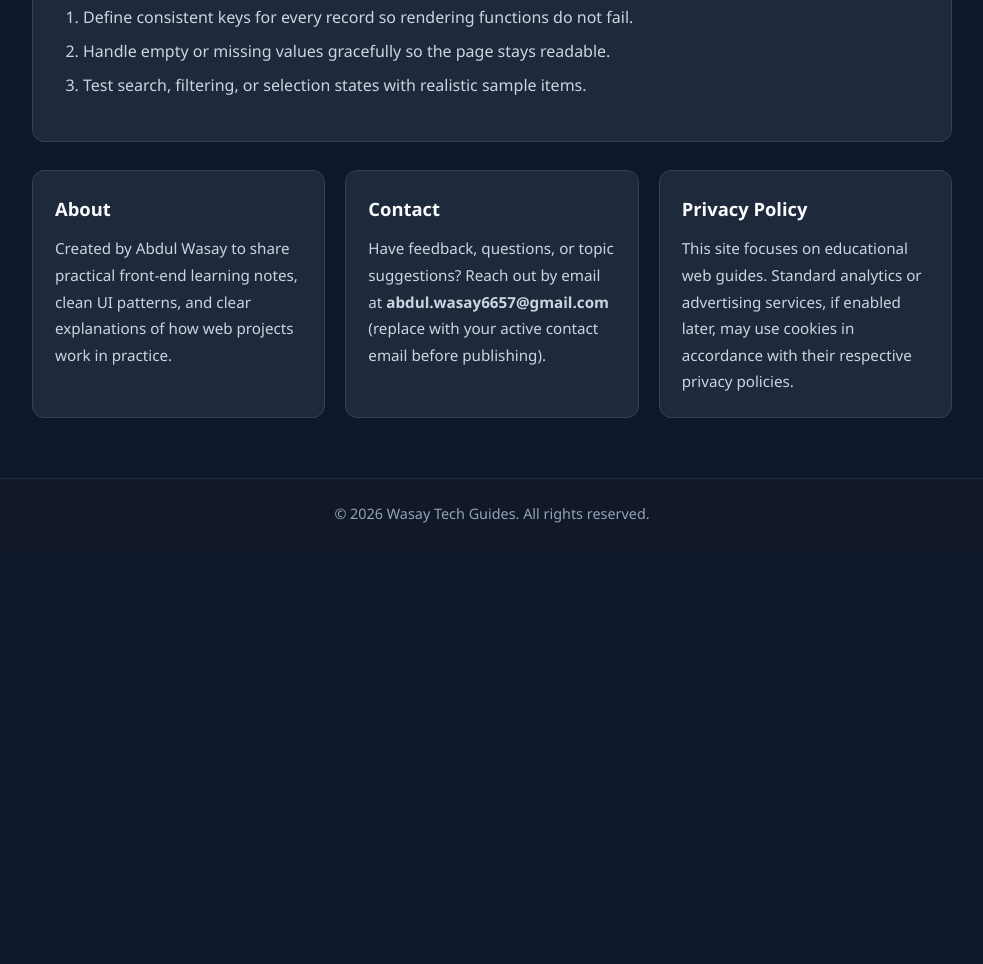
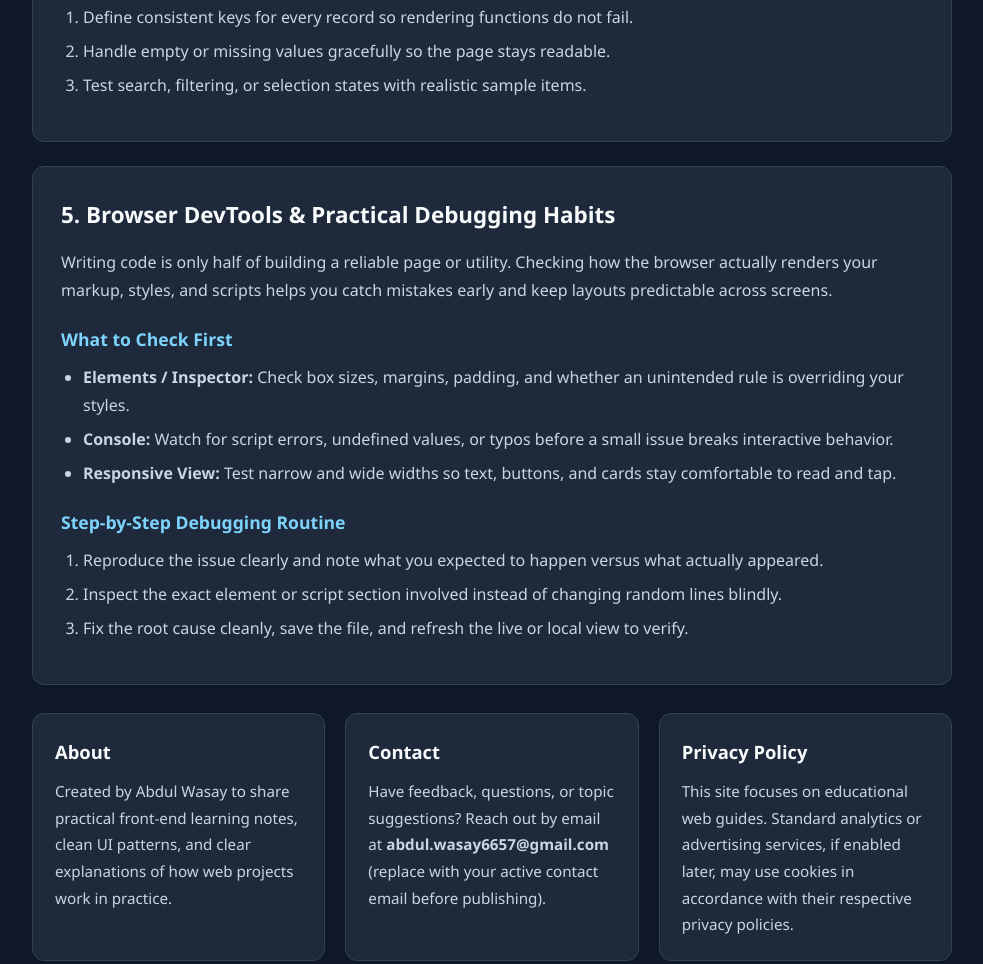
Before and after one commit to abdulwasay6657-hub/wasay-guides, a plain HTML site: page index.html in a window 1280 px wide. Shown: the part 2616-3580 px from the top of the page, without its empty margins (148-1131 px from the left). Before the commit the page ends 3164 px from the top, so only its background shows below. Drawn offline with Linux system fonts and the light colour scheme.

Commit message:
Add files via upload

```diff
--- a/index.html
+++ b/index.html
@@ -286,6 +286,26 @@
         <li>Test search, filtering, or selection states with realistic sample items.</li>
       </ol>
     </article>
+    <article class="article-card" id="devtools-debugging-guide">
+          <h2>5. Browser DevTools &amp; Practical Debugging Habits</h2>
+          <p>
+            Writing code is only half of building a reliable page or utility. Checking how the browser actually renders your markup, styles, and scripts helps you catch mistakes early and keep layouts predictable across screens.
+          </p>
+
+          <h3>What to Check First</h3>
+          <ul>
+            <li><strong>Elements / Inspector:</strong> Check box sizes, margins, padding, and whether an unintended rule is overriding your styles.</li>
+            <li><strong>Console:</strong> Watch for script errors, undefined values, or typos before a small issue breaks interactive behavior.</li>
+            <li><strong>Responsive View:</strong> Test narrow and wide widths so text, buttons, and cards stay comfortable to read and tap.</li>
+          </ul>
+
+          <h3>Step-by-Step Debugging Routine</h3>
+          <ol>
+            <li>Reproduce the issue clearly and note what you expected to happen versus what actually appeared.</li>
+            <li>Inspect the exact element or script section involved instead of changing random lines blindly.</li>
+            <li>Fix the root cause cleanly, save the file, and refresh the live or local view to verify.</li>
+          </ol>
+        </article>
     <section class="info-grid">
       <div class="info-box" id="about">
         <h2>About</h2>
```
